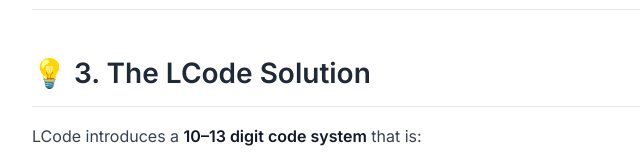
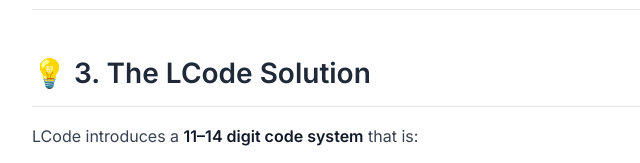
Before and after one commit to AswinKumarNalluri/Lcode, a plain HTML site: page whitepaper.html in a window 1280 px wide. Shown: the part 940-1103 px from the top of the page, 208-848 px from the left. Drawn offline with Linux system fonts and the light colour scheme.

Commit message:
Update whitepaper.html

```diff
--- a/whitepaper.html
+++ b/whitepaper.html
@@ -141,7 +141,7 @@
 
         <section id="solution">
             <h2>💡 3. The LCode Solution</h2>
-            <p>LCode introduces a <strong>10–13 digit code system</strong> that is:</p>
+            <p>LCode introduces a <strong>11–14 digit code system</strong> that is:</p>
             <ul>
                 <li>✅ <strong>Unique</strong> – Every plot of land or building gets <strong>one code forever</strong>.</li>
                 <li>✅ <strong>Memorable</strong> – Uses a mix of <strong>letters and numbers</strong> (easier than GPS).</li>
```
